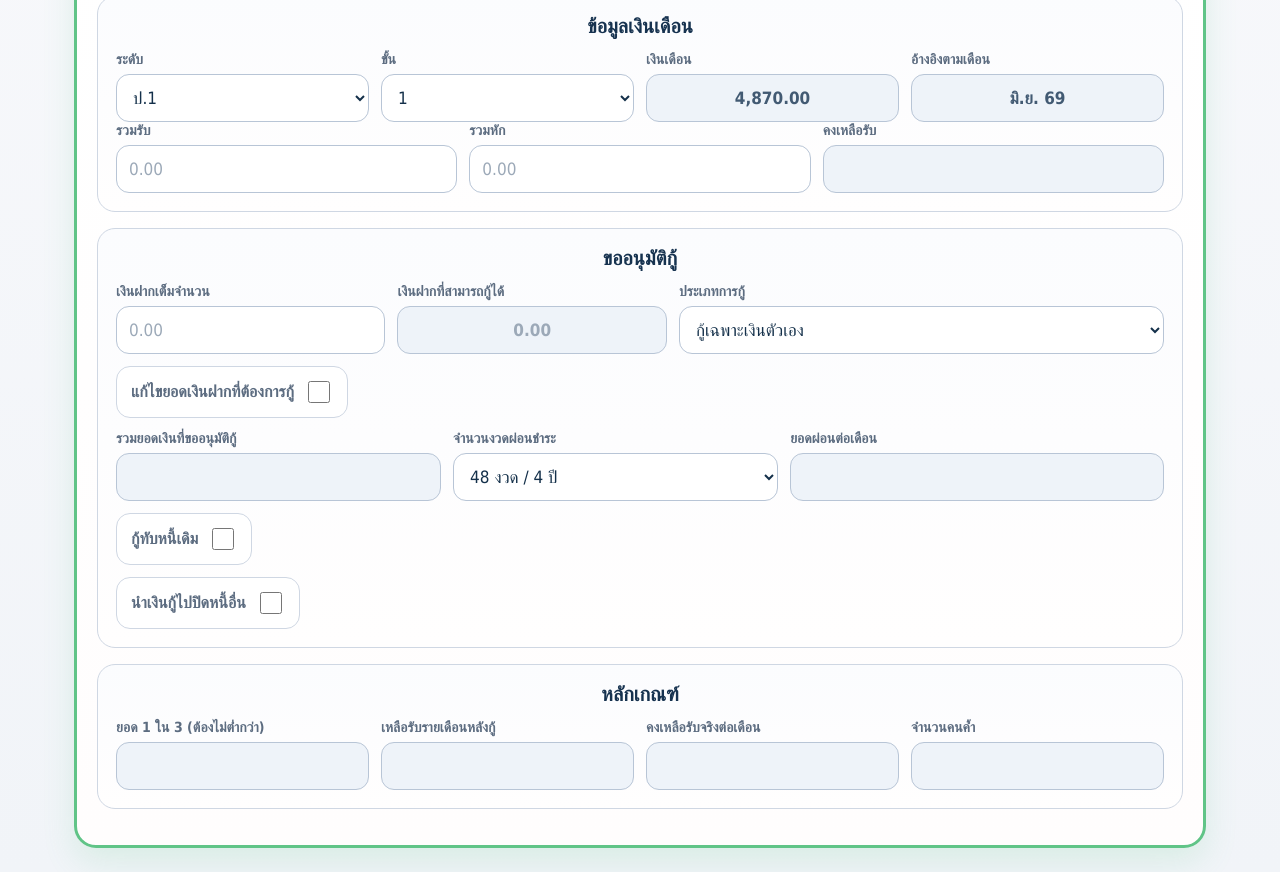
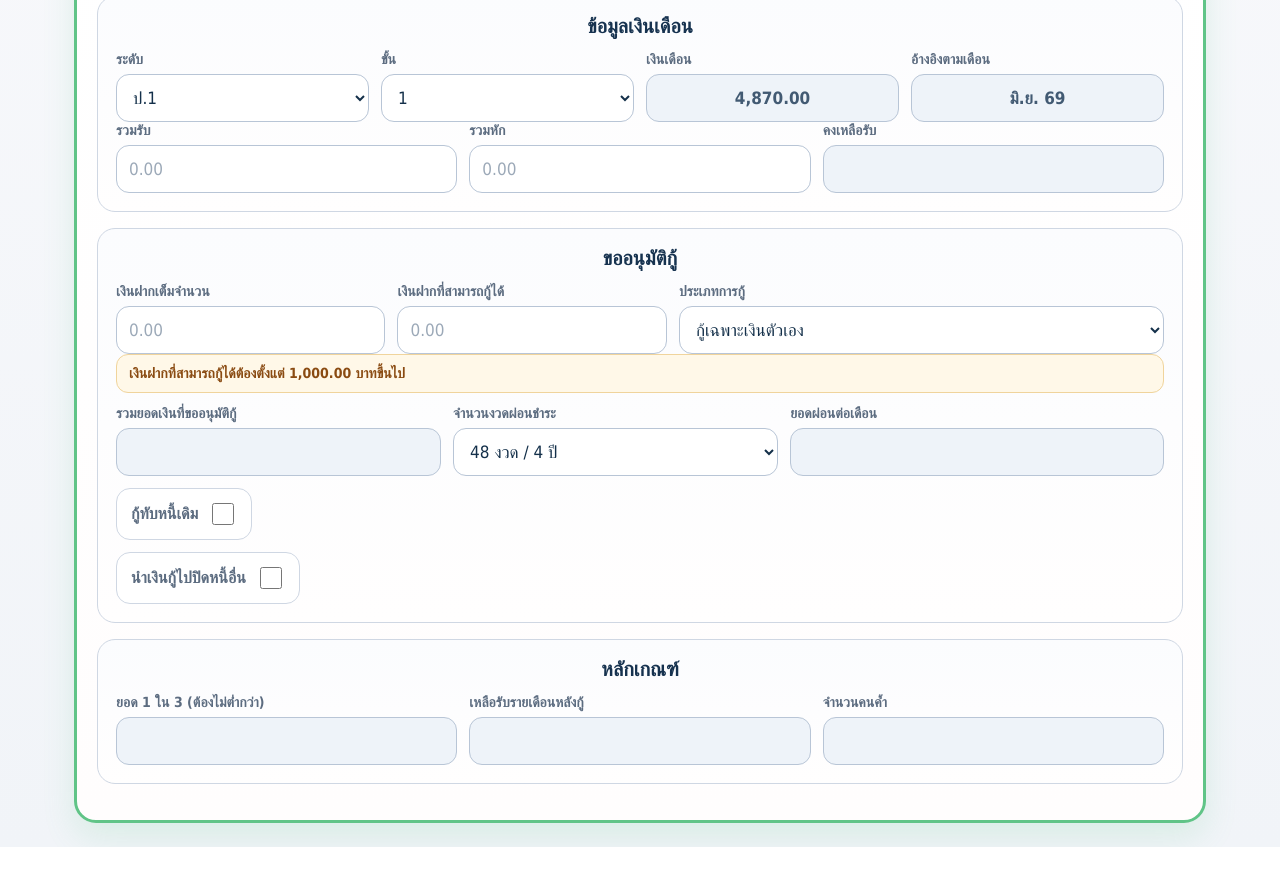
Before and after one commit to m4maaa/atb-loan-public-check, a plain HTML site: page index.html in a window 1280 px wide. Shown: the part 124-996 px from the top of the page. After the commit the page ends 971 px from the top, so only its background shows below. Drawn offline with Linux system fonts and the light colour scheme.

Commit message:
Refine loan form inputs and other debt entries

```diff
--- a/index.html
+++ b/index.html
@@ -41,7 +41,7 @@
           </label>
           <label class="field">
             <span>เงินฝากที่สามารถกู้ได้</span>
-            <input id="depositLoanAmount" type="text" inputmode="decimal" autocomplete="off" placeholder="0.00" readonly />
+            <input id="depositLoanAmount" type="text" inputmode="decimal" autocomplete="off" placeholder="0.00" />
           </label>
           <label class="field field-wide">
             <span>ประเภทการกู้</span>
@@ -49,15 +49,7 @@
           </label>
         </div>
 
-        <div class="grid grid-1 loan-sub-grid">
-          <div class="debt-toggle-wrap">
-            <label class="debt-toggle">
-              <span>แก้ไขยอดเงินฝากที่ต้องการกู้</span>
-              <input id="canEditDepositLoan" type="checkbox" />
-            </label>
-          </div>
-          <div id="depositLoanHint" class="hint-text hidden"></div>
-        </div>
+        <div id="depositLoanHint" class="hint-text hidden"></div>
 
         <div class="grid loan-grid-bottom">
           <label class="field"><span>รวมยอดเงินที่ขออนุมัติกู้</span><input id="totalLoanAmount" type="text" readonly /></label>
@@ -87,12 +79,8 @@
           </div>
         </div>
         <div id="otherDebtSection" class="old-debt-section hidden">
-          <div class="grid grid-3">
-            <label class="field"><span>สถาบันเจ้าหนี้</span><select id="otherDebtInstitution"><option value="สหกรณ์">สหกรณ์</option><option value="ธนาคารออมสิน">ธนาคารออมสิน</option><option value="ธนาคารกรุงไทย">ธนาคารกรุงไทย</option><option value="อื่น ๆ">อื่น ๆ</option></select></label>
-            <label class="field"><span>ยอดหนี้คงเหลือโดยประมาณ</span><input id="otherDebtCurrent" type="text" inputmode="decimal" autocomplete="off" placeholder="0.00" /></label>
-            <label class="field"><span>ยอดผ่อนต่อเดือนที่ต้องการปิด</span><input id="otherDebtInstallment" type="text" inputmode="decimal" autocomplete="off" placeholder="0.00" /></label>
-          </div>
-          <div class="grid grid-2">
+          <div id="otherDebtList" class="other-debt-list"></div>
+          <div class="grid grid-2 other-debt-summary">
             <label class="field"><span>เงินคงเหลือหลังปิดหนี้อื่นโดยประมาณ</span><input id="otherDebtNetAmount" type="text" readonly /></label>
             <label class="field"><span>เหลือรับส่วนต่างจากหนี้อื่น/เดือน</span><input id="otherDebtMonthlyDiff" type="text" readonly /></label>
           </div>
@@ -101,10 +89,9 @@
 
       <section class="section-box">
         <h2>หลักเกณฑ์</h2>
-        <div class="grid grid-4">
+        <div class="grid grid-3">
           <label class="field"><span>ยอด 1 ใน 3 (ต้องไม่ต่ำกว่า)</span><input id="oneThirdAmount" type="text" readonly /></label>
           <label class="field"><span>เหลือรับรายเดือนหลังกู้</span><input id="remainingAfterLoan" type="text" readonly /></label>
-          <label class="field"><span>คงเหลือรับจริงต่อเดือน</span><input id="monthlyNetAfterLoan" type="text" readonly /></label>
           <label class="field"><span>จำนวนคนค้ำ</span><input id="guarantorCount" type="text" readonly /></label>
         </div>
       </section>
--- a/js/app.js
+++ b/js/app.js
@@ -1,6 +1,7 @@
 (function () {
   const ANNUAL_RATE = 4.75;
   const STORAGE_KEY = 'atb-loan-public-check.draft';
+  const MAX_OTHER_DEBTS = 5;
   const LEVELS = ['ป.1', 'ป.2', 'ป.3', 'น.1', 'น.2', 'น.3'];
   const OVER_DEPOSIT_OPTIONS = [
     { value: 'SELF_ONLY', label: 'กู้เฉพาะเงินตัวเอง' },
@@ -22,7 +23,6 @@
     remainingIncome: document.getElementById('remainingIncome'),
     depositAmount: document.getElementById('depositAmount'),
     depositLoanAmount: document.getElementById('depositLoanAmount'),
-    canEditDepositLoan: document.getElementById('canEditDepositLoan'),
     depositLoanHint: document.getElementById('depositLoanHint'),
     overDepositMode: document.getElementById('overDepositMode'),
     totalLoanAmount: document.getElementById('totalLoanAmount'),
@@ -36,18 +36,16 @@
     differenceAmount: document.getElementById('differenceAmount'),
     hasOtherDebt: document.getElementById('hasOtherDebt'),
     otherDebtSection: document.getElementById('otherDebtSection'),
-    otherDebtInstitution: document.getElementById('otherDebtInstitution'),
-    otherDebtCurrent: document.getElementById('otherDebtCurrent'),
-    otherDebtInstallment: document.getElementById('otherDebtInstallment'),
+    otherDebtList: document.getElementById('otherDebtList'),
     otherDebtNetAmount: document.getElementById('otherDebtNetAmount'),
     otherDebtMonthlyDiff: document.getElementById('otherDebtMonthlyDiff'),
     oneThirdAmount: document.getElementById('oneThirdAmount'),
     remainingAfterLoan: document.getElementById('remainingAfterLoan'),
-    monthlyNetAfterLoan: document.getElementById('monthlyNetAfterLoan'),
     guarantorCount: document.getElementById('guarantorCount')
   };
 
   let isPristine = true;
+  let otherDebtCount = 1;
 
   function formatMoney(value) {
     if (!Number.isFinite(value)) return '';
@@ -153,46 +151,48 @@
     return Math.floor(value / 1000) * 1000;
   }
 
-  function getDepositLoanAmount(rawDeposit) {
-    const eligibleDeposit = normalizeDepositForLoan(rawDeposit);
-    if (!elements.canEditDepositLoan.checked) return eligibleDeposit;
 
-    const customDeposit = normalizeDepositForLoan(elements.depositLoanAmount.value);
-    if (customDeposit <= 0) return 0;
-    return Math.min(customDeposit, eligibleDeposit);
+  function clampDepositLoanAmount(rawValue, eligibleDeposit) {
+    const typed = parseMoney(rawValue);
+    if (eligibleDeposit < 1000) return 0;
+    if (typed <= 0) return eligibleDeposit;
+    const atLeastMinimum = Math.max(typed, 1000);
+    return Math.min(normalizeDepositForLoan(atLeastMinimum), eligibleDeposit);
   }
 
   function syncDepositLoanInput(rawDeposit) {
     const eligibleDeposit = normalizeDepositForLoan(rawDeposit);
-    const editable = elements.canEditDepositLoan.checked;
-    elements.depositLoanAmount.readOnly = !editable;
+    const hasValue = String(elements.depositLoanAmount.value || '').trim();
+    const finalValue = clampDepositLoanAmount(elements.depositLoanAmount.value, eligibleDeposit);
+    const typed = parseMoney(elements.depositLoanAmount.value);
+    const isFocused = document.activeElement === elements.depositLoanAmount;
 
-    if (!editable) {
-      setComputedValue(elements.depositLoanAmount, eligibleDeposit);
+    if (!hasValue && !isPristine) {
+      elements.depositLoanAmount.value = formatMoney(eligibleDeposit);
       elements.depositLoanHint.classList.add('hidden');
       elements.depositLoanHint.textContent = '';
       return eligibleDeposit;
     }
 
-    const typed = parseMoney(elements.depositLoanAmount.value);
-    const normalizedTyped = normalizeDepositForLoan(typed);
-    const finalValue = Math.min(normalizedTyped, eligibleDeposit);
-    elements.depositLoanHint.classList.remove('hidden');
+    if (!isFocused && hasValue) elements.depositLoanAmount.value = formatMoney(finalValue);
 
     if (eligibleDeposit < 1000) {
-      elements.depositLoanHint.textContent = 'เงินฝากที่สามารถกู้ได้ต้องตั้งแต่ 1,000.00 บาทขึ้นไป';
+      elements.depositLoanHint.classList.remove('hidden');
+      elements.depositLoanHint.textContent = "เงินฝากที่สามารถกู้ได้ต้องตั้งแต่ 1,000.00 บาทขึ้นไป";
     } else if (typed > eligibleDeposit) {
-      elements.depositLoanHint.textContent = `ยอดที่แก้ไขต้องไม่เกินเงินฝากที่สามารถกู้ได้ ${formatMoney(eligibleDeposit)} บาท`;
-    } else if (typed > 0 && typed !== normalizedTyped) {
-      elements.depositLoanHint.textContent = `ระบบใช้ยอดเต็มพันตามระเบียบ คือ ${formatMoney(finalValue)} บาท`;
+      elements.depositLoanHint.classList.remove('hidden');
+      elements.depositLoanHint.textContent = 'ยอดที่แก้ไขต้องไม่เกินเงินฝากที่สามารถกู้ได้ ' + formatMoney(eligibleDeposit) + ' บาท';
+    } else if (hasValue && typed > 0 && typed < 1000) {
+      elements.depositLoanHint.classList.remove('hidden');
+      elements.depositLoanHint.textContent = "ระบบปรับยอดเงินฝากที่สามารถกู้ได้เป็นขั้นต่ำ 1,000.00 บาท";
+    } else if (hasValue && typed !== finalValue) {
+      elements.depositLoanHint.classList.remove('hidden');
+      elements.depositLoanHint.textContent = 'ระบบใช้ยอดเต็มพันตามระเบียบ คือ ' + formatMoney(finalValue) + ' บาท';
     } else {
-      elements.depositLoanHint.textContent = 'แก้ไขได้เฉพาะยอดเต็มพัน และต้องไม่ต่ำกว่า 1,000.00 บาท';
+      elements.depositLoanHint.classList.add('hidden');
+      elements.depositLoanHint.textContent = '';
     }
 
-    if (!String(elements.depositLoanAmount.value || '').trim() && !isPristine) {
-      elements.depositLoanAmount.value = formatMoney(eligibleDeposit);
-      return eligibleDeposit;
-    }
     return finalValue;
   }
 
@@ -230,6 +230,64 @@
     }
   }
 
+  function getOtherDebtRows() {
+    return Array.from(elements.otherDebtList.querySelectorAll('.other-debt-item'));
+  }
+
+  function getOtherDebtEntries() {
+    return getOtherDebtRows().map((row) => ({
+      institution: row.querySelector('[data-field="institution"]')?.value || "สหกรณ์",
+      current: parseMoney(row.querySelector('[data-field="current"]')?.value),
+      installment: parseMoney(row.querySelector('[data-field="installment"]')?.value)
+    }));
+  }
+
+  function collectOtherDebtDraft() {
+    return getOtherDebtRows().map((row) => ({
+      institution: row.querySelector('[data-field="institution"]')?.value || "สหกรณ์",
+      current: row.querySelector('[data-field="current"]')?.value || '',
+      installment: row.querySelector('[data-field="installment"]')?.value || ''
+    }));
+  }
+
+  function renderOtherDebtRows(entries = collectOtherDebtDraft()) {
+    const count = Math.min(Math.max(otherDebtCount, 1), MAX_OTHER_DEBTS);
+    const rows = [];
+    for (let index = 0; index < count; index += 1) {
+      const item = entries[index] || {};
+      rows.push([
+        '<div class="other-debt-item" data-index="' + index + '">',
+        '<div class="other-debt-title">' + "หนี้อื่นรายการที่" + ' ' + (index + 1) + '</div>',
+        '<div class="grid grid-3">',
+        '<label class="field"><span>สถาบันเจ้าหนี้</span><select data-field="institution"><option value="สหกรณ์">สหกรณ์</option><option value="ธนาคารออมสิน">ธนาคารออมสิน</option><option value="ธนาคารกรุงไทย">ธนาคารกรุงไทย</option><option value="อื่น ๆ">อื่น ๆ</option></select></label>',
+        '<label class="field"><span>ยอดหนี้คงเหลือโดยประมาณ</span><input data-field="current" type="text" inputmode="decimal" autocomplete="off" placeholder="0.00" /></label>',
+        '<label class="field"><span>ยอดผ่อนต่อเดือนที่ต้องการปิด</span><input data-field="installment" type="text" inputmode="decimal" autocomplete="off" placeholder="0.00" /></label>',
+        '</div>',
+        '</div>'
+      ].join(''));
+    }
+    if (count < MAX_OTHER_DEBTS) {
+      rows.push([
+        '<div class="debt-toggle-wrap other-debt-next">',
+        '<label class="debt-toggle"><span>' + "เพิ่มหนี้อื่นรายการที่" + ' ' + (count + 1) + '</span><input id="addOtherDebt" type="checkbox" /></label>',
+        '</div>'
+      ].join(''));
+    }
+    elements.otherDebtList.innerHTML = rows.join('');
+    getOtherDebtRows().forEach((row, index) => {
+      const item = entries[index] || {};
+      const institution = row.querySelector('[data-field="institution"]');
+      const current = row.querySelector('[data-field="current"]');
+      const installment = row.querySelector('[data-field="installment"]');
+      institution.value = item.institution || "สหกรณ์";
+      current.value = item.current || '';
+      installment.value = item.installment || '';
+      bindMoneyInput(current);
+      bindMoneyInput(installment);
+      institution.addEventListener('change', markDirtyAndRecalculate);
+    });
+  }
+
   function renderTermOptions(totalLoanAmount) {
     const allowed = getAllowedTerms(totalLoanAmount);
     const current = Number(elements.termMonths.value || 0);
@@ -265,7 +323,6 @@
       totalDeductions: elements.totalDeductions.value,
       depositAmount: elements.depositAmount.value,
       depositLoanAmount: elements.depositLoanAmount.value,
-      canEditDepositLoan: elements.canEditDepositLoan.checked,
       overDepositMode: elements.overDepositMode.value,
       termMonths: elements.termMonths.value,
       hasOldDebt: elements.hasOldDebt.checked,
@@ -273,9 +330,8 @@
       oldDebtCurrent: elements.oldDebtCurrent.value,
       oldDebtInstallment: elements.oldDebtInstallment.value,
       hasOtherDebt: elements.hasOtherDebt.checked,
-      otherDebtInstitution: elements.otherDebtInstitution.value,
-      otherDebtCurrent: elements.otherDebtCurrent.value,
-      otherDebtInstallment: elements.otherDebtInstallment.value
+      otherDebtCount,
+      otherDebts: collectOtherDebtDraft()
     };
   }
 
@@ -300,16 +356,18 @@
       restoreInputValue(elements.totalDeductions, draft.totalDeductions);
       restoreInputValue(elements.depositAmount, draft.depositAmount);
       restoreInputValue(elements.depositLoanAmount, draft.depositLoanAmount);
-      elements.canEditDepositLoan.checked = Boolean(draft.canEditDepositLoan);
       elements.overDepositMode.value = draft.overDepositMode || 'SELF_ONLY';
       elements.hasOldDebt.checked = Boolean(draft.hasOldDebt);
       restoreInputValue(elements.oldDebtRequested, draft.oldDebtRequested);
       restoreInputValue(elements.oldDebtCurrent, draft.oldDebtCurrent);
       restoreInputValue(elements.oldDebtInstallment, draft.oldDebtInstallment);
       elements.hasOtherDebt.checked = Boolean(draft.hasOtherDebt);
-      elements.otherDebtInstitution.value = draft.otherDebtInstitution || 'สหกรณ์';
-      restoreInputValue(elements.otherDebtCurrent, draft.otherDebtCurrent);
-      restoreInputValue(elements.otherDebtInstallment, draft.otherDebtInstallment);
+      const legacyOtherDebt = draft.otherDebtCurrent || draft.otherDebtInstallment
+        ? [{ institution: draft.otherDebtInstitution || 'สหกรณ์', current: draft.otherDebtCurrent, installment: draft.otherDebtInstallment }]
+        : null;
+      const otherDebts = Array.isArray(draft.otherDebts) ? draft.otherDebts : legacyOtherDebt;
+      otherDebtCount = Math.min(Math.max(Number(draft.otherDebtCount) || (otherDebts ? otherDebts.length : 1), 1), MAX_OTHER_DEBTS);
+      renderOtherDebtRows(otherDebts || []);
       isPristine = Boolean(draft.isPristine);
       recalculate();
       if (draft.termMonths) {
@@ -347,14 +405,14 @@
     const differenceAmount = hasOldDebt ? totalLoanAmount - oldDebtCurrent : 0;
 
     const hasOtherDebt = elements.hasOtherDebt.checked;
-    const otherDebtCurrent = hasOtherDebt ? parseMoney(elements.otherDebtCurrent.value) : 0;
-    const otherDebtInstallment = hasOtherDebt ? parseMoney(elements.otherDebtInstallment.value) : 0;
+    const otherDebtEntries = hasOtherDebt ? getOtherDebtEntries() : [];
+    const otherDebtCurrent = otherDebtEntries.reduce((sum, item) => sum + item.current, 0);
+    const otherDebtInstallment = otherDebtEntries.reduce((sum, item) => sum + item.installment, 0);
     const otherDebtNetAmount = hasOtherDebt ? totalLoanAmount - oldDebtCurrent - otherDebtCurrent : 0;
     const otherDebtMonthlyDiff = hasOtherDebt ? otherDebtInstallment - monthlyInstallment : 0;
 
     const oneThirdAmount = totalIncome / 3;
-    const remainingAfterLoan = remainingIncome - monthlyInstallment + oldDebtInstallment;
-    const monthlyNetAfterLoan = remainingIncome - monthlyInstallment + oldDebtInstallment + otherDebtInstallment;
+    const remainingAfterLoan = remainingIncome - monthlyInstallment + oldDebtInstallment + otherDebtInstallment;
     const guarantorText = getGuarantorText(overDepositMode);
 
     elements.salaryAmount.value = formatMoney(salary);
@@ -367,11 +425,10 @@
     setComputedValue(elements.otherDebtMonthlyDiff, otherDebtMonthlyDiff);
     setComputedValue(elements.oneThirdAmount, oneThirdAmount);
     setComputedValue(elements.remainingAfterLoan, remainingAfterLoan);
-    setComputedValue(elements.monthlyNetAfterLoan, monthlyNetAfterLoan);
     elements.guarantorCount.value = isPristine ? '' : guarantorText;
     elements.oldDebtSection.classList.toggle('hidden', !hasOldDebt);
     elements.otherDebtSection.classList.toggle('hidden', !hasOtherDebt);
-    updateStatusCard(monthlyNetAfterLoan, oneThirdAmount);
+    updateStatusCard(remainingAfterLoan, oneThirdAmount);
     saveDraft();
   }
 
@@ -396,15 +453,13 @@
       elements.depositLoanAmount,
       elements.oldDebtRequested,
       elements.oldDebtCurrent,
-      elements.oldDebtInstallment,
-      elements.otherDebtCurrent,
-      elements.otherDebtInstallment
+      elements.oldDebtInstallment
     ].forEach(clearEditable);
-    elements.canEditDepositLoan.checked = false;
     elements.overDepositMode.value = 'SELF_ONLY';
     elements.hasOldDebt.checked = false;
     elements.hasOtherDebt.checked = false;
-    elements.otherDebtInstitution.value = 'สหกรณ์';
+    otherDebtCount = 1;
+    renderOtherDebtRows([]);
     elements.oldDebtSection.classList.add('hidden');
     elements.otherDebtSection.classList.add('hidden');
     elements.depositLoanHint.classList.add('hidden');
@@ -417,8 +472,7 @@
       elements.otherDebtNetAmount,
       elements.otherDebtMonthlyDiff,
       elements.oneThirdAmount,
-      elements.remainingAfterLoan,
-      elements.monthlyNetAfterLoan
+      elements.remainingAfterLoan
     ].forEach(clearEditable);
     renderTermOptions(0);
     localStorage.removeItem(STORAGE_KEY);
@@ -435,8 +489,13 @@
     elements.termMonths.addEventListener('change', markDirtyAndRecalculate);
     elements.hasOldDebt.addEventListener('change', markDirtyAndRecalculate);
     elements.hasOtherDebt.addEventListener('change', markDirtyAndRecalculate);
-    elements.canEditDepositLoan.addEventListener('change', markDirtyAndRecalculate);
-    elements.otherDebtInstitution.addEventListener('change', markDirtyAndRecalculate);
+    elements.otherDebtList.addEventListener('change', (event) => {
+      if (event.target.id === 'addOtherDebt' && event.target.checked) {
+        otherDebtCount = Math.min(otherDebtCount + 1, MAX_OTHER_DEBTS);
+        renderOtherDebtRows();
+      }
+      markDirtyAndRecalculate();
+    });
     elements.resetBtn.addEventListener('click', resetAll);
     [
       elements.totalIncome,
@@ -445,9 +504,7 @@
       elements.depositLoanAmount,
       elements.oldDebtRequested,
       elements.oldDebtCurrent,
-      elements.oldDebtInstallment,
-      elements.otherDebtCurrent,
-      elements.otherDebtInstallment
+      elements.oldDebtInstallment
     ].forEach(bindMoneyInput);
   }
 
@@ -455,6 +512,7 @@
     populateLevels();
     populateOverDepositModes();
     elements.latestMonth.value = getLatestMonthText();
+    renderOtherDebtRows([]);
     const restored = loadDraft();
     if (!restored) resetAll();
     bindEvents();
--- a/styles/main.css
+++ b/styles/main.css
@@ -36,6 +36,11 @@ h2 { margin: 0 0 14px; font-size: 20px; line-height: 1.1; color: #16324f; text-a
 .debt-toggle { display: inline-flex; align-items: center; gap: 10px; border: 1px solid var(--line); border-radius: 14px; padding: 11px 14px; background: #fff; font-size: 16px; font-weight: 700; color: var(--muted); }
 .debt-toggle input { width: 22px; height: 22px; }
 .old-debt-section { margin-top: 12px; }
+.other-debt-list { display: grid; gap: 12px; }
+.other-debt-item { border: 1px solid var(--line); border-radius: 14px; padding: 12px; background: #ffffff; }
+.other-debt-title { font-size: 14px; font-weight: 700; color: var(--text); margin-bottom: 10px; }
+.other-debt-summary { margin-top: 12px; }
+.other-debt-next { margin-top: 0; }
 .hint-text { color: #8a4b12; background: #fff8e8; border: 1px solid #f0d49c; border-radius: 12px; padding: 10px 12px; font-size: 14px; font-weight: 600; }
 .hidden { display: none !important; }
 @media (max-width: 1100px) { .salary-top-grid, .grid-3, .grid-4 { grid-template-columns: repeat(2, minmax(0, 1fr)); } .loan-grid-top { grid-template-columns: repeat(2, minmax(0, 1fr)); } .loan-grid-bottom { grid-template-columns: repeat(3, minmax(0, 1fr)); } }
```
